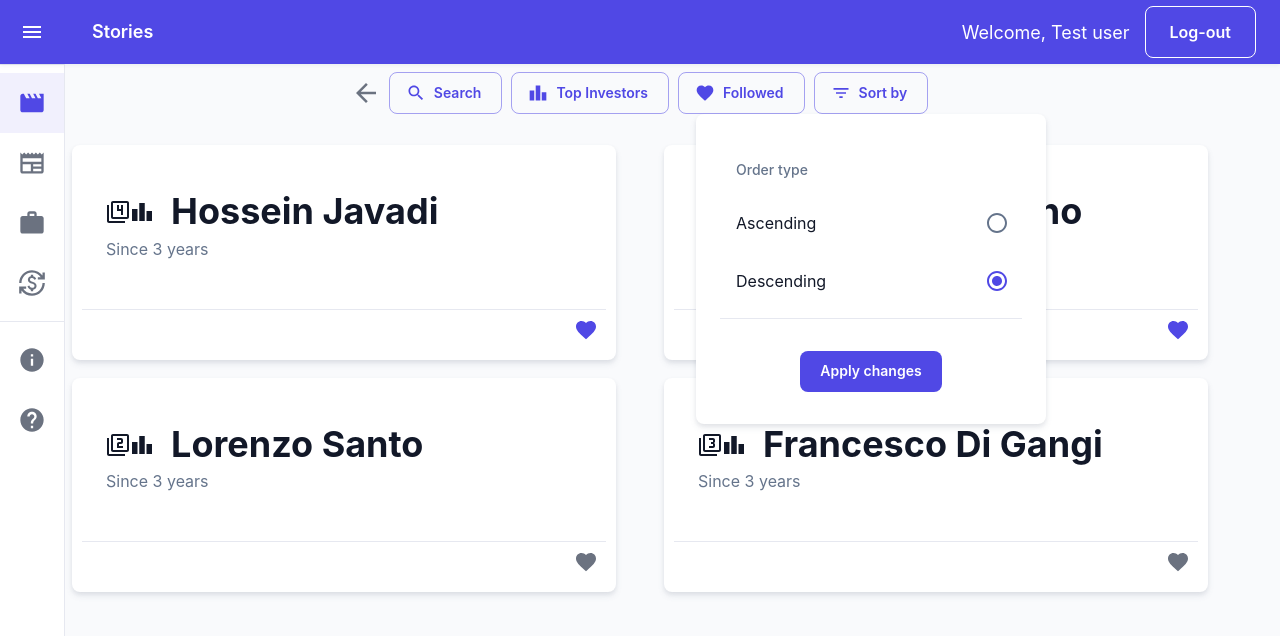
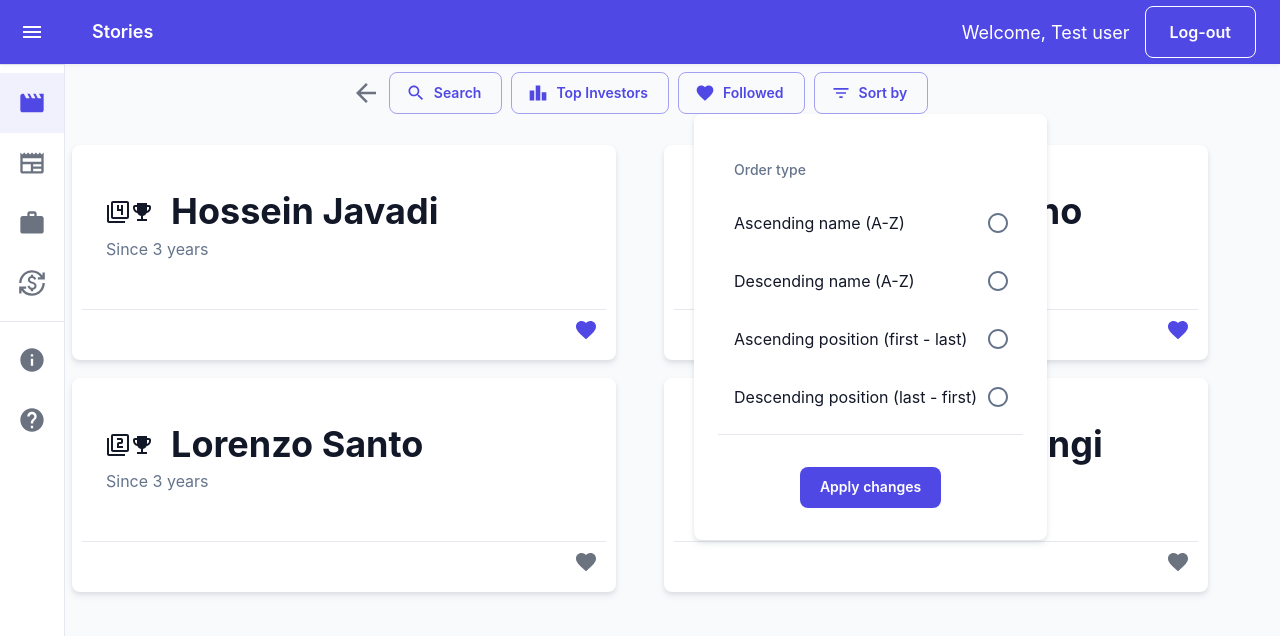
Before and after one commit to CarachinoAlessio/IntelliMents, a React (Create React App) app: page /investors/tops in a window 1280 px wide. Both pictures are taken after a click on the button "Sort by". Shown: the top 636 px of the page. Built offline with nearby package versions, Linux system fonts and the light colour scheme; the HTML template or start-up script is replaced by a standard one.

Commit message:
investors leaderboard

```diff
--- a/src/components/InvestorsComp.js
+++ b/src/components/InvestorsComp.js
@@ -32,11 +32,7 @@ import LeaderboardIcon from '@mui/icons-material/Leaderboard';
 import Filter1Icon from '@mui/icons-material/Filter1';
 import Filter2Icon from '@mui/icons-material/Filter2';
 import FavoriteIcon from '@mui/icons-material/Favorite';
-// import {
-//     Grid, Card, CardContent,
-//     CardActionArea, Typography, CardActions,
-// } from "@mui/material";
-
+import EmojiEventsIcon from '@mui/icons-material/EmojiEvents';
 
 function Item(props) {
     return null;
@@ -85,7 +81,7 @@ export default function InvestorsComp(props) {
             let auths = profilesArr[i]
             result.push(auths)
         }
-        if (orderType === 'Ascending') {
+        if (orderType === 'Ascending_name') {
             result.sort((a,b) => {
                 if (a.name < b.name)
                     return -1
@@ -93,9 +89,28 @@ export default function InvestorsComp(props) {
                     return 1
             })
         }
-        if (orderType === 'Descending'){
-            result = result.reverse()
-        }
+        if (orderType === 'Descending_name'){
+            result.sort((a,b) => {
+                if (a.name < b.name)
+                    return 1
+                else
+                    return -1
+            })}
+        if (orderType === 'Descending_position'){
+            result.sort((a,b) => {
+                if (a.position < b.position)
+                    return 1
+                else
+                    return -1
+            })}
+        if (orderType === 'Ascending_position'){
+            result.sort((a,b) => {
+                if (a.position < b.position)
+                    return -1
+                else
+                    return 1
+            })}
+
         //console.log(result)
         return result
     }
@@ -213,22 +228,44 @@ const showProfile = (i) => {
                                         <ListItem>
 
 
-                                            <ListItemText id="switch-list-label-wifi" primary="Ascending" />
+                                        <ListItemText id="switch-list-label-wifi" primary="Ascending name (A-Z)" />
                                         <Radio
                                             edge="end"
-                                                onClick={() => setOrderType("Ascending")}
-                                                checked={orderType === "Ascending"}
+                                            onClick={() => setOrderType("Ascending_name")}
+                                            checked={orderType === "Ascending_name"}
                                             inputProps={{
                                                 'aria-labelledby': 'switch-list-label-wifi',
                                             }}
                                         />
                                         </ListItem>
                                         <ListItem>
-                                            <ListItemText id="switch-list-label-bluetooth" primary="Descending" />
+                                        <ListItemText id="switch-list-label-bluetooth" primary="Descending name (A-Z)" />
                                         <Radio
                                             edge="end"
-                                                onClick={() => setOrderType("Descending")}
-                                                checked={orderType === "Descending"}
+                                            onClick={() => setOrderType("Descending_name")}
+                                            checked={orderType === "Descending_name"}
+                                            inputProps={{
+                                                'aria-labelledby': 'switch-list-label-bluetooth',
+                                            }}
+                                        />
+                                        </ListItem>
+                                        <ListItem>
+                                        <ListItemText id="switch-list-label-bluetooth" primary="Ascending position (first - last)" />
+                                        <Radio
+                                            edge="end"
+                                            onClick={() => setOrderType("Ascending_position")}
+                                            checked={orderType === "Ascending_position"}
+                                            inputProps={{
+                                                'aria-labelledby': 'switch-list-label-bluetooth',
+                                            }}
+                                        />
+                                        </ListItem>
+                                        <ListItem>
+                                        <ListItemText id="switch-list-label-bluetooth" primary="Descending position (last - first)" />
+                                        <Radio
+                                            edge="end"
+                                            onClick={() => setOrderType("Descending_position")}
+                                            checked={orderType === "Descending_position"}
                                             inputProps={{
                                                 'aria-labelledby': 'switch-list-label-bluetooth',
                                             }}
@@ -264,9 +301,20 @@ const showProfile = (i) => {
                                     <CardContent variant={"outlined"}>
                                         <Typography variant="h3" component="div">
                                         <Grid aria-label="chart">
-                                            {i.position==="1"? <Tooltip title="Position"><Filter1Icon></Filter1Icon></Tooltip> : <Tooltip title="Position"><Filter2Icon></Filter2Icon></Tooltip>}
-                                                            <Tooltip title="Position"><LeaderboardIcon>
-                                                            </LeaderboardIcon></Tooltip>&nbsp;&nbsp;{i.name}
+                                        {i.position==="1"? <Tooltip title="Position"><Filter1Icon color="primary"></Filter1Icon></Tooltip> :
+
+                                                            i.position==="2" ? <Tooltip title="Position"><Filter2Icon></Filter2Icon></Tooltip> :
+                                                            ""}
+                                                            {i.position==="1"? <Tooltip title="Position"><EmojiEventsIcon color="primary">
+                                                            </EmojiEventsIcon></Tooltip> :
+
+                                                            i.position==="2" ? <Tooltip title="Position"><EmojiEventsIcon>
+                                                            </EmojiEventsIcon></Tooltip> :
+
+                                                            <Tooltip title="Position"><EmojiEventsIcon>
+                                                            </EmojiEventsIcon></Tooltip>}
+
+                                                            &nbsp;&nbsp;{i.name}
                                                     </Grid>
                                         </Typography>
                                         <Typography variant="body1" color="text.secondary">
--- a/src/components/InvestorsFollowedComp.js
+++ b/src/components/InvestorsFollowedComp.js
@@ -19,6 +19,7 @@ import FormatListBulletedIcon from '@mui/icons-material/FormatListBulleted';
 import ArrowBackIcon from '@mui/icons-material/ArrowBack';
 import Alert from '@mui/material/Alert';
 import Stack from '@mui/material/Stack';
+import EmojiEventsIcon from '@mui/icons-material/EmojiEvents';
 import {
     Box,
     Card, CardActionArea, CardActions, CardContent, Chip,
@@ -80,7 +81,7 @@ export default function InvestorsFollowedComp(props) {
                     let auths = profilesArr[i]
                     result.push(auths)
                 }
-                if (orderType === 'Ascending') {
+                if (orderType === 'Ascending_name') {
                     result.sort((a,b) => {
                         if (a.name < b.name)
                             return -1
@@ -88,10 +89,29 @@ export default function InvestorsFollowedComp(props) {
                             return 1
                     })
                 }
-                if (orderType === 'Descending'){
-                    result = result.reverse()
-                }
-                console.log(result)
+                if (orderType === 'Descending_name'){
+                    result.sort((a,b) => {
+                        if (a.name < b.name)
+                            return 1
+                        else
+                            return -1
+                    })}
+                if (orderType === 'Descending_position'){
+                    result.sort((a,b) => {
+                        if (a.position < b.position)
+                            return 1
+                        else
+                            return -1
+                    })}
+                if (orderType === 'Ascending_position'){
+                    result.sort((a,b) => {
+                        if (a.position < b.position)
+                            return -1
+                        else
+                            return 1
+                    })}
+
+                //console.log(result)
                 return result
             }
             const [investorsState, setInvestorsState] = useState((profilesArr));
@@ -200,22 +220,44 @@ export default function InvestorsFollowedComp(props) {
                                         <ListItem>
 
 
-                                            <ListItemText id="switch-list-label-wifi" primary="Ascending" />
+                                        <ListItemText id="switch-list-label-wifi" primary="Ascending name (A-Z)" />
                                         <Radio
                                             edge="end"
-                                                onClick={() => setOrderType("Ascending")}
-                                                checked={orderType === "Ascending"}
+                                            onClick={() => setOrderType("Ascending_name")}
+                                            checked={orderType === "Ascending_name"}
                                             inputProps={{
                                                 'aria-labelledby': 'switch-list-label-wifi',
                                             }}
                                         />
                                         </ListItem>
                                         <ListItem>
-                                            <ListItemText id="switch-list-label-bluetooth" primary="Descending" />
+                                        <ListItemText id="switch-list-label-bluetooth" primary="Descending name (A-Z)" />
                                         <Radio
                                             edge="end"
-                                                onClick={() => setOrderType("Descending")}
-                                                checked={orderType === "Descending"}
+                                            onClick={() => setOrderType("Descending_name")}
+                                            checked={orderType === "Descending_name"}
+                                            inputProps={{
+                                                'aria-labelledby': 'switch-list-label-bluetooth',
+                                            }}
+                                        />
+                                        </ListItem>
+                                        <ListItem>
+                                        <ListItemText id="switch-list-label-bluetooth" primary="Ascending position (first - last)" />
+                                        <Radio
+                                            edge="end"
+                                            onClick={() => setOrderType("Ascending_position")}
+                                            checked={orderType === "Ascending_position"}
+                                            inputProps={{
+                                                'aria-labelledby': 'switch-list-label-bluetooth',
+                                            }}
+                                        />
+                                        </ListItem>
+                                        <ListItem>
+                                        <ListItemText id="switch-list-label-bluetooth" primary="Descending position (last - first)" />
+                                        <Radio
+                                            edge="end"
+                                            onClick={() => setOrderType("Descending_position")}
+                                            checked={orderType === "Descending_position"}
                                             inputProps={{
                                                 'aria-labelledby': 'switch-list-label-bluetooth',
                                             }}
@@ -251,10 +293,20 @@ export default function InvestorsFollowedComp(props) {
                                         <Typography variant="h3" component="div">
 
                                         <Grid aria-label="chart">
-                                                            {i.position==="1" ? <Tooltip title="Position"><Filter1Icon></Filter1Icon></Tooltip> :
-                                                            <Tooltip title="Position"><Filter2Icon></Filter2Icon></Tooltip>}
-                                                            <Tooltip title="Position"><LeaderboardIcon>
-                                                            </LeaderboardIcon></Tooltip>&nbsp;&nbsp;{i.name}
+                                        {i.position==="1"? <Tooltip title="Position"><Filter1Icon color="primary"></Filter1Icon></Tooltip> :
+
+                                                            i.position==="2" ? <Tooltip title="Position"><Filter2Icon></Filter2Icon></Tooltip> :
+                                                            ""}
+                                                            {i.position==="1"? <Tooltip title="Position"><EmojiEventsIcon color="primary">
+                                                            </EmojiEventsIcon></Tooltip> :
+
+                                                            i.position==="2" ? <Tooltip title="Position"><EmojiEventsIcon>
+                                                            </EmojiEventsIcon></Tooltip> :
+
+                                                            <Tooltip title="Position"><EmojiEventsIcon>
+                                                            </EmojiEventsIcon></Tooltip>}
+
+                                                            &nbsp;&nbsp;{i.name}
                                                     </Grid>
                                         </Typography>
                                         <Typography variant="body1" color="text.secondary">
--- a/src/components/InvestorsTopComp.js
+++ b/src/components/InvestorsTopComp.js
@@ -22,6 +22,7 @@ import FavoriteIcon from '@mui/icons-material/Favorite';
 import ArrowBackIcon from '@mui/icons-material/ArrowBack';
 import Alert from '@mui/material/Alert';
 import Stack from '@mui/material/Stack';
+import EmojiEventsIcon from '@mui/icons-material/EmojiEvents';
 import {
     Box,
     Card, CardActionArea, CardActions, CardContent, Chip,
@@ -106,7 +107,7 @@ export default function InvestorsTopComp(props) {
                 let auths = profilesArr[i]
                 result.push(auths)
             }
-            if (orderType === 'Ascending') {
+            if (orderType === 'Ascending_name') {
                 result.sort((a,b) => {
                     if (a.name < b.name)
                         return -1
@@ -114,10 +115,29 @@ export default function InvestorsTopComp(props) {
                         return 1
                 })
             }
-            if (orderType === 'Descending'){
-                result = result.reverse()
-            }
-            console.log(result)
+            if (orderType === 'Descending_name'){
+                result.sort((a,b) => {
+                    if (a.name < b.name)
+                        return 1
+                    else
+                        return -1
+                })}
+            if (orderType === 'Descending_position'){
+                result.sort((a,b) => {
+                    if (a.position < b.position)
+                        return 1
+                    else
+                        return -1
+                })}
+            if (orderType === 'Ascending_position'){
+                result.sort((a,b) => {
+                    if (a.position < b.position)
+                        return -1
+                    else
+                        return 1
+                })}
+
+            //console.log(result)
             return result
         }
         const [investorsState, setInvestorsState] = useState((profilesArr));
@@ -221,22 +241,44 @@ export default function InvestorsTopComp(props) {
                                         <ListItem>
 
 
-                                            <ListItemText id="switch-list-label-wifi" primary="Ascending" />
+                                            <ListItemText id="switch-list-label-wifi" primary="Ascending name (A-Z)" />
                                             <Radio
                                                 edge="end"
-                                                onClick={() => setOrderType("Ascending")}
-                                                checked={orderType === "Ascending"}
+                                                onClick={() => setOrderType("Ascending_name")}
+                                                checked={orderType === "Ascending_name"}
                                                 inputProps={{
                                                     'aria-labelledby': 'switch-list-label-wifi',
                                                 }}
                                             />
                                         </ListItem>
                                         <ListItem>
-                                            <ListItemText id="switch-list-label-bluetooth" primary="Descending" />
+                                            <ListItemText id="switch-list-label-bluetooth" primary="Descending name (A-Z)" />
                                             <Radio
                                                 edge="end"
-                                                onClick={() => setOrderType("Descending")}
-                                                checked={orderType === "Descending"}
+                                                onClick={() => setOrderType("Descending_name")}
+                                                checked={orderType === "Descending_name"}
+                                                inputProps={{
+                                                    'aria-labelledby': 'switch-list-label-bluetooth',
+                                                }}
+                                            />
+                                        </ListItem>
+                                        <ListItem>
+                                            <ListItemText id="switch-list-label-bluetooth" primary="Ascending position (first - last)" />
+                                            <Radio
+                                                edge="end"
+                                                onClick={() => setOrderType("Ascending_position")}
+                                                checked={orderType === "Ascending_position"}
+                                                inputProps={{
+                                                    'aria-labelledby': 'switch-list-label-bluetooth',
+                                                }}
+                                            />
+                                        </ListItem>
+                                        <ListItem>
+                                            <ListItemText id="switch-list-label-bluetooth" primary="Descending position (last - first)" />
+                                            <Radio
+                                                edge="end"
+                                                onClick={() => setOrderType("Descending_position")}
+                                                checked={orderType === "Descending_position"}
                                                 inputProps={{
                                                     'aria-labelledby': 'switch-list-label-bluetooth',
                                                 }}
@@ -272,15 +314,27 @@ export default function InvestorsTopComp(props) {
                                     <CardContent variant={"outlined"}>
                                         <Typography variant="h3" component="div">
                                         <Grid aria-label="chart">
-                                                            {i.position==="1"? <Tooltip title="Position"><Filter1Icon></Filter1Icon></Tooltip> :
+                                                            {i.position==="1"? <Tooltip title="Position"><Filter1Icon color="primary"></Filter1Icon></Tooltip> :
 
                                                             i.position==="2" ? <Tooltip title="Position"><Filter2Icon></Filter2Icon></Tooltip> :
 
                                                             i.position==="3" ? <Tooltip title="Position"><Filter3Icon></Filter3Icon></Tooltip> :
 
                                                             i.position==="4" ? <Tooltip title="Position"><Filter4Icon></Filter4Icon></Tooltip> : ""}
-                                                            <Tooltip title="Position"><LeaderboardIcon>
-                                                            </LeaderboardIcon></Tooltip>&nbsp;&nbsp;{i.name}
+                                                            {i.position==="1"? <Tooltip title="Position"><EmojiEventsIcon color="primary">
+                                                            </EmojiEventsIcon></Tooltip> :
+
+                                                            i.position==="2" ? <Tooltip title="Position"><EmojiEventsIcon>
+                                                            </EmojiEventsIcon></Tooltip> :
+
+                                                            i.position==="3" ? <Tooltip title="Position"><EmojiEventsIcon>
+                                                            </EmojiEventsIcon></Tooltip> :
+
+                                                            i.position==="4" ? <Tooltip title="Position"><EmojiEventsIcon>
+                                                            </EmojiEventsIcon></Tooltip> : <Tooltip title="Position"><EmojiEventsIcon>
+                                                            </EmojiEventsIcon></Tooltip>}
+
+                                                            &nbsp;&nbsp;{i.name}
 
                                                     </Grid>
                                         </Typography>
```
Lines whose indentation alone changed are shown as unchanged.
